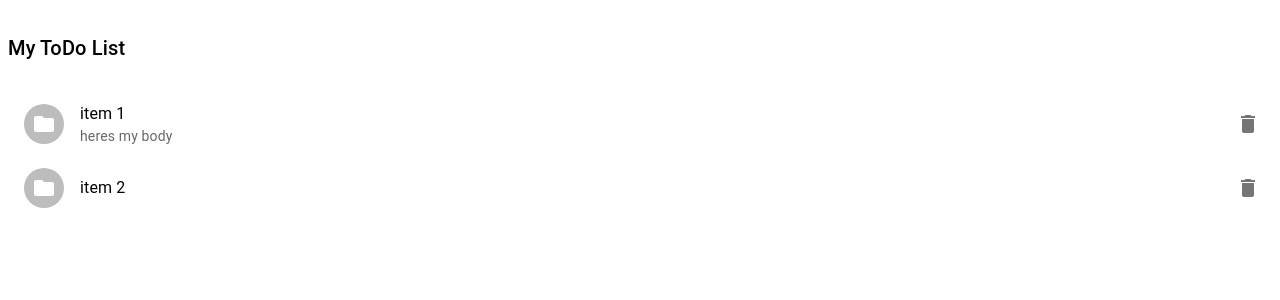
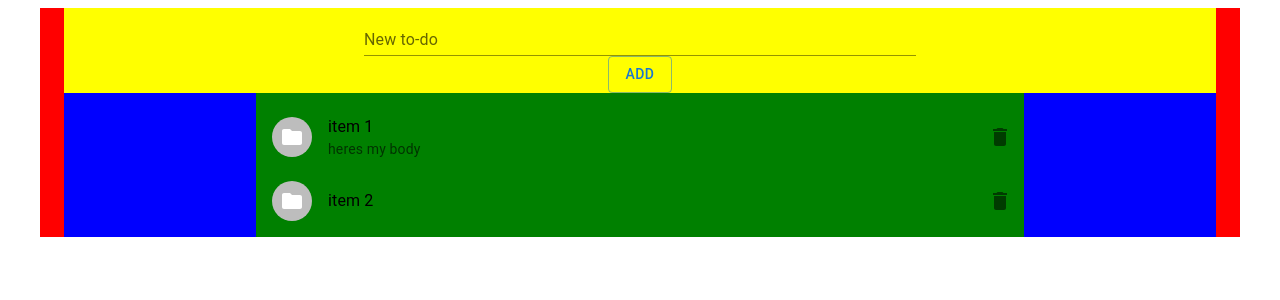
Before and after one commit to whats-a-handle/todo-list-app, a React (Create React App) app in the folder frontend/: page / in a window 1280 px wide. Shown: the top 300 px of the page. Built offline with nearby package versions, Linux system fonts and the light colour scheme.

Commit message:
Styling and centering todo list interface with Grid and Containers

```diff
--- a/frontend/src/App.js
+++ b/frontend/src/App.js
@@ -1,10 +1,28 @@
 import * as React from 'react';
 import ToDoList from './Components/ToDoList'
 import ToDoListItem from './Components/TodoListItem'
-
+import CreateItemForm from './Components/CreateItemForm'
+import {Container,Grid} from '@mui/material';
 export default function App() {
   let myItems = [<ToDoListItem itemName='item 1' itemBody='heres my body'/>,
   <ToDoListItem itemName='item 2' /*no secondary*/ />]
 
-  return <ToDoList toDoListName='My ToDo List'>{myItems}</ToDoList>;
+  return (
+      <Container style={{backgroundColor:'red'}}>
+        <Grid container style={{backgroundColor:'blue'}}>
+          <Grid item xs={12}>
+            <CreateItemForm />
+          </Grid>
+          <Grid item xs={12}>
+            <Grid container>
+              <Grid item xs={2}/>
+              <Grid item xs={8}>
+                <ToDoList > {myItems} </ToDoList>
+              </Grid>
+              <Grid item xs={2}/>
+            </Grid>
+          </Grid>
+        </Grid>
+      </Container>
+  );
 }
--- /dev/null
+++ b/frontend/src/Components/CreateItemForm.js
@@ -0,0 +1,22 @@
+import * as React from 'react';
+import {Button,Container,Grid,TextField} from '@mui/material';
+
+
+export default function CreateItemForm(props){
+ return(
+    <Container style={{backgroundColor:'yellow'}}>
+        <Grid container>
+            <Grid item xs={12}>
+                <Grid container>
+                    <Grid item xs={3}/>
+                    <Grid item xs={6} align="center">
+                        <TextField style={{width:'100%'}} id="standard-basic" label="New to-do " variant="standard" />
+                        <Button variant='outlined'>Add</Button>
+                    </Grid>
+                <Grid item xs={3}/>
+                </Grid>
+            </Grid>
+        </Grid>
+    </Container>
+ )
+}
--- a/frontend/src/Components/ToDoList.js
+++ b/frontend/src/Components/ToDoList.js
@@ -4,13 +4,11 @@ import Grid from '@mui/material/Grid';
 import Typography from '@mui/material/Typography';
 
 export default function ToDoList(props){
-return (<Grid item xs={12} md={6}>
-          <Typography sx={{ mt: 4, mb: 2 }} variant="h6" component="div">
-            {props.toDoListName}
-          </Typography>
-            <List>
-              {props.children}
-            </List>
-        </Grid>
-      )
+return (
+<Grid container>
+  <Grid item xs={12} style={{backgroundColor:'green'}}>
+    <Typography variant="h6" component="div">{props.toDoListName}</Typography>
+    <List>{props.children}</List>
+  </Grid>
+</Grid>)
 }
```
Also changed, not shown: frontend/src/Components/TodoListItem.js (+2 -6 lines).
